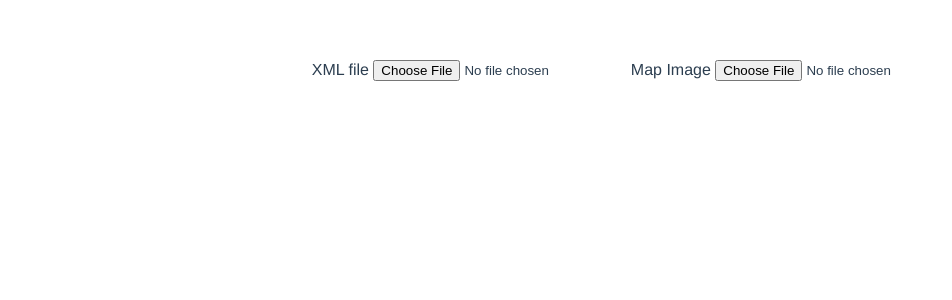
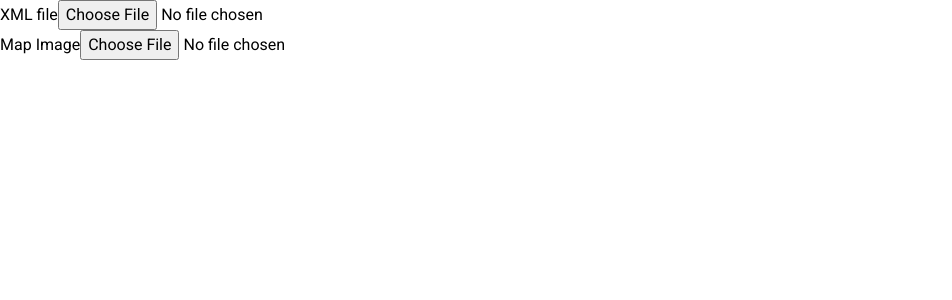
Before and after one commit to manierim/adeditor, a Vue app: page / in a window 1280 px wide. Shown: the top 300 px of the page, without its empty margins (0-952 px from the left). Built offline with nearby package versions, Linux system fonts and the light colour scheme.

Commit message:
tailwind basics

```diff
--- a/package.json
+++ b/package.json
@@ -11,6 +11,7 @@
     "core-js": "^3.6.4",
     "hammerjs": "^2.0.8",
     "svg-pan-zoom": "^3.6.1",
+    "typeface-roboto": "^0.0.75",
     "vue": "^2.6.11",
     "xml2js": "^0.4.23"
   },
@@ -21,6 +22,7 @@
     "babel-eslint": "^10.0.3",
     "eslint": "^6.7.2",
     "eslint-plugin-vue": "^6.1.2",
+    "vue-cli-plugin-tailwind": "~1.2.0",
     "vue-template-compiler": "^2.6.11"
   },
   "eslintConfig": {
--- /dev/null
+++ b/postcss.config.js
@@ -0,0 +1,6 @@
+module.exports = {
+  plugins: {
+    tailwindcss: {},
+    'vue-cli-plugin-tailwind/purgecss': {}
+  }
+}
--- a/src/App.vue
+++ b/src/App.vue
@@ -1,22 +1,46 @@
 <template>
-  <div id="app">
-    <LoadRoute
-      @loading-status="mapLoading = $event"
-      @map-image-change="mapImageURL = $event"
-      @map-xml-loaded="mapLoaded"
-    />
-    <ul>
-      <li v-if="error"><span v-text="error" /></li>
-      <template v-if="map">
-        <li>
-          <span> Waypoints: {{ map.waypoints.length }}</span>
-        </li>
-        <li>
-          <label for="mapsize">Map Size: </label>
-          <input type="number" id="mapsize" v-model="map.size" />
-        </li>
+  <div id="app" class="flex flex-row h-screen w-screen">
+    <div class="flex flex-col flex-shrink">
+      <LoadRoute
+        v-show="!mapLoading"
+        @loading-status="mapLoading = $event"
+        @map-image-change="mapImageURL = $event"
+        @map-xml-loaded="mapLoaded"
+      />
+
+      <div v-if="mapLoading" class="flex flex-row text-sm p-2 mb-2">
+        Loading ...
+      </div>
+
+      <div v-if="error"><span v-text="error" /></div>
+
+      <template v-if="!mapLoading && map">
+        <div class="flex flex-row text-sm p-2 mb-2">
+          <span class="flex-1 text-center">
+            <label class="mr-1" for="mapsize">Map Size</label>
+            <input type="number" id="mapsize" list="sizes" v-model="map.size" />
+            <datalist id="sizes">
+              <option
+                v-for="(desc, size) in defaultMapSizes"
+                :key="size"
+                :value="size"
+                v-text="desc"
+              />
+            </datalist>
+
+            <span v-if="factor" class="ml-1">({{ factor }})</span>
+          </span>
+        </div>
+        <div class="flex flex-row text-sm p-2 mb-2">
+          <span class="flex-1 text-center">
+            Waypoints: {{ map.waypoints.length }}
+          </span>
+          <span class="flex-1 text-center">
+            Paths: {{ map.paths.length }}
+          </span>
+        </div>
       </template>
-    </ul>
+    </div>
     <Map v-if="!mapLoading && map" :map="map" :mapImageURL="mapImageURL" />
   </div>
 </template>
@@ -36,6 +60,11 @@
     mapLoading: false,
     error: null,
     map: null,
+    defaultMapSizes: {
+      2048: "default",
+      4096: "4x",
+      8192: "8x",
+    },
   }),
   computed: {
     fileTypeDesc() {
@@ -49,6 +78,17 @@
         return "Route Manager Exported Route";
       }
       return this.map.fileType;
+    },
+    factor() {
+      if (!this.map || !this.map.size) {
+        return null;
+      }
+
+      if (this.defaultMapSizes[this.map.size]) {
+        return this.defaultMapSizes[this.map.size];
+      }
+
+      return "custom";
     },
   },
 
@@ -64,15 +104,6 @@
 </script>
 
 <style>
-#app {
-  font-family: Avenir, Helvetica, Arial, sans-serif;
-  -webkit-font-smoothing: antialiased;
-  -moz-osx-font-smoothing: grayscale;
-  text-align: center;
-  color: #2c3e50;
-  margin-top: 60px;
-}
-
 input[type="number"] {
   text-align: center;
 }
--- /dev/null
+++ b/src/assets/tailwind.css
@@ -0,0 +1,5 @@
+@tailwind base;
+
+@tailwind components;
+
+@tailwind utilities;
--- a/src/components/LoadRoute.vue
+++ b/src/components/LoadRoute.vue
@@ -1,15 +1,13 @@
 <template>
-  <div class="form">
-    <form>
-      <span>
-        XML file
-        <input @change="getFile" type="file" />
-      </span>
-      <span>
-        Map Image
-        <input @change="getImage" type="file" />
-      </span>
-    </form>
+  <div class="form flex flex-col text-sm p-2">
+    <div class="flex flex-col mb-2">
+      <span class="flex">XML file</span>
+      <input class="flex" @change="getFile" type="file" />
+    </div>
+    <div class="flex flex-col mb-2">
+      <span class="flex">Map Image</span>
+      <input class="flex" @change="getImage" type="file" />
+    </div>
   </div>
 </template>
 
--- a/src/components/Map.vue
+++ b/src/components/Map.vue
@@ -1,17 +1,6 @@
 <template>
-  <div>
-    <div
-      v-if="debug"
-      v-text="
-        'paths:' +
-        drawnPaths.length +
-        ' | segments: ' +
-        segments.reduced +
-        ' / ' +
-        segments.total
-      "
-    />
-    <svg id="svgMap" ref="svgMap">
+  <div class="flex flex-grow p-1">
+    <svg class="flex flex-grow" id="svgMap" ref="svgMap">
       <g>
         <polygon
           class="mapbounds"
@@ -93,6 +82,10 @@
         </g>
       </g>
     </svg>
+
+    <div class="absolute object-left-top text-xs" v-if="debug">
+      <div class="m-2 p-1 bg-gray-200 border border-gray-700 border-solid rounded">Segments drawn: {{ segments.reduced }} of {{ segments.total }}</div>
+    </div>
   </div>
 </template>
 
@@ -195,7 +188,7 @@
   },
   created() {
     this.svgHandler = new svghandling();
-    window.addEventListener("resize", this.svgHandler.setMapSize);
+    // window.addEventListener("resize", this.svgHandler.setMapSize);
   },
   mounted() {
     this.svgHandler.init(this.$refs.svgMap);
--- a/src/main.js
+++ b/src/main.js
@@ -1,5 +1,8 @@
 import Vue from 'vue'
 import App from './App.vue'
+import './assets/tailwind.css'
+
+require("typeface-roboto");
 
 Vue.config.productionTip = false
 
--- a/src/utils/svghandling.js
+++ b/src/utils/svghandling.js
@@ -106,32 +106,6 @@
   }
 
   setMapSize() {
-    const parentComputed = window.getComputedStyle(
-      this.svgElement.parentElement
-    );
-    const svgMapRect = this.svgElement.getBoundingClientRect();
-
-    let height =
-      document.documentElement.clientHeight -
-      svgMapRect.y -
-      parseFloat(parentComputed.paddingTop) -
-      parseFloat(parentComputed.paddingBottom);
-
-    if (height < 0) {
-      height = document.documentElement.clientHeight;
-    }
-    this.svgElement.style.height = height + "px";
-
-    let width =
-      document.documentElement.clientWidth -
-      svgMapRect.x -
-      parseFloat(parentComputed.paddingLeft) -
-      parseFloat(parentComputed.paddingRight);
-    if (width < 0) {
-      width = document.documentElement.clientWidth;
-    }
-
-    this.svgElement.style.width = width + "px";
 
     if (panZoomInstance) {
       panZoomInstance.resize();
--- /dev/null
+++ b/tailwind.config.js
@@ -0,0 +1,12 @@
+const defaultTheme = require("tailwindcss/defaultTheme");
+
+
+module.exports = {
+  theme: {
+    extend: {
+      fontFamily: {
+        sans: ["Roboto", ...defaultTheme.fontFamily.sans]
+      },
+    },
+  },
+};
```
Also changed, not shown: 1 other file (tests, documents, lock files or other folders).
